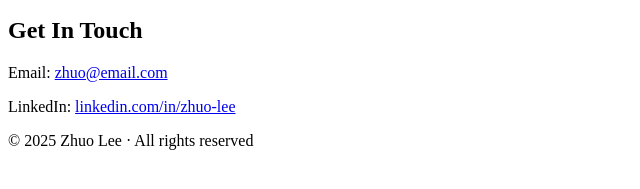
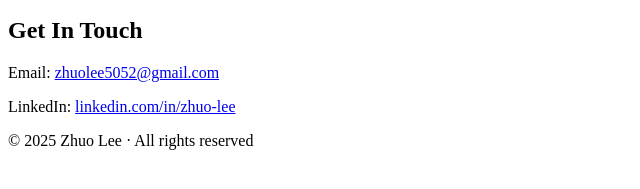
Before and after one commit to 166478/166478.github.io, a plain HTML site: page index.html in a window 1280 px wide. Shown: the part 473-662 px from the top of the page, 0-640 px from the left. Drawn offline with Linux system fonts and the light colour scheme.

Commit message:
Update index.html

```diff
--- a/index.html
+++ b/index.html
@@ -34,7 +34,7 @@
 
   <div class="section">
     <h2>Get In Touch</h2>
-    <p>Email: <a href="mailto:zhuo@email.com">zhuo@email.com</a></p>
+    <p>Email: <a href="mailto:zhuolee5052@gmail.com">zhuolee5052@gmail.com</a></p>
     <p>LinkedIn: <a href="https://www.linkedin.com/in/zhuo-lee" target="_blank">linkedin.com/in/zhuo-lee</a></p>
   </div>
 
```
